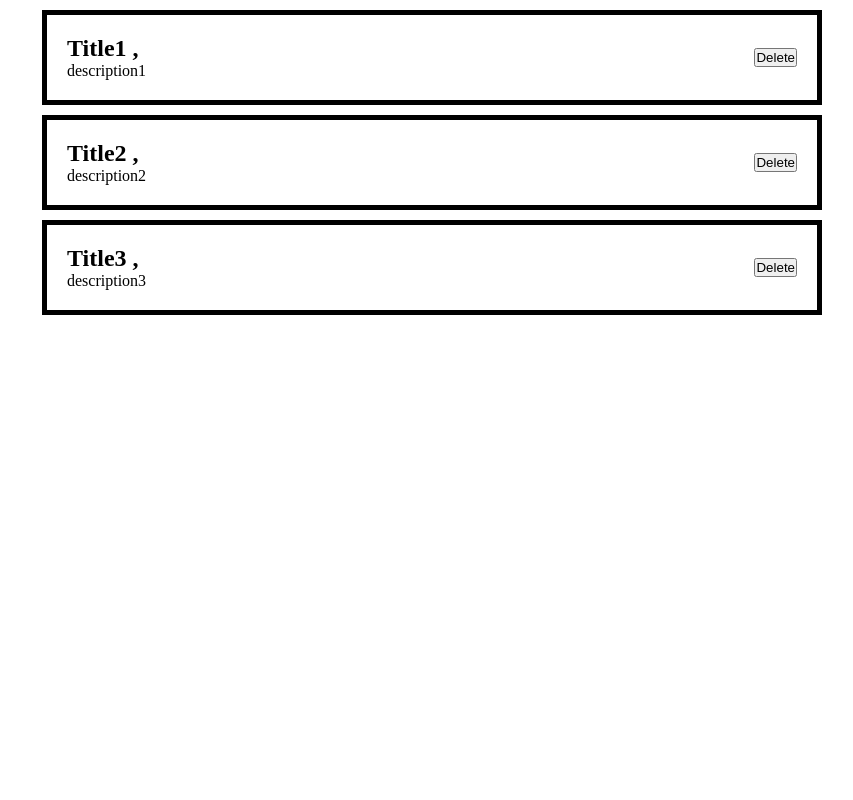
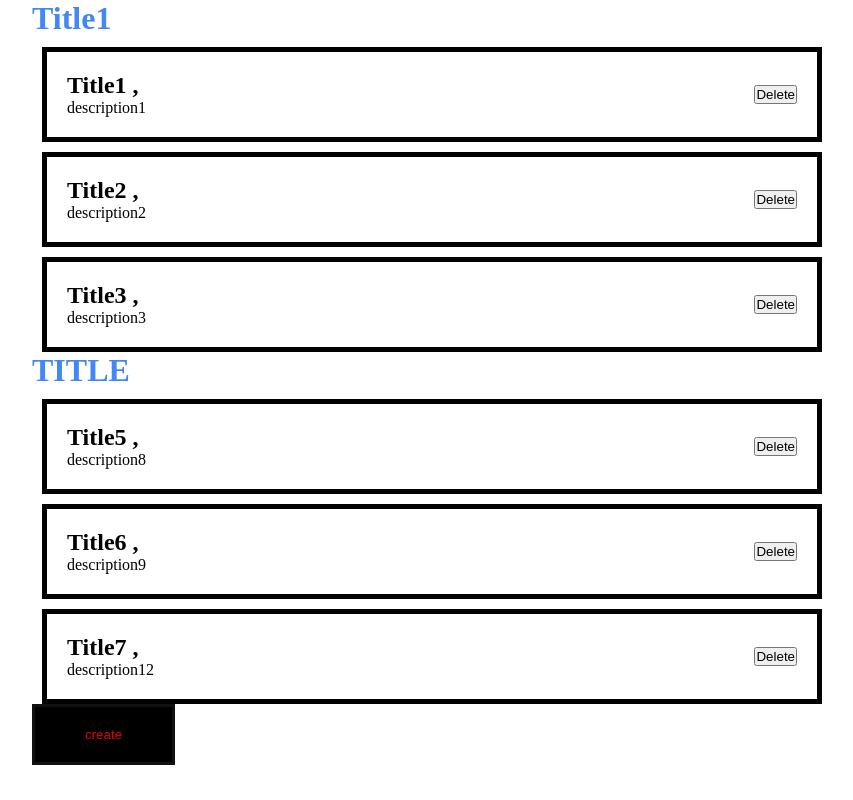
Before and after one commit to uilana/myappReact, a React (Create React App) app: page / in a window 1280 px wide. Shown: the whole page, without its empty margins (208-1061 px from the left). Built offline with nearby package versions, Linux system fonts and the light colour scheme.

Commit message:
MyButton

```diff
--- a/src/App.js
+++ b/src/App.js
@@ -1,14 +1,19 @@
 import React from "react";
 import { useState } from "react";
 import "./styles/App.css"
-import PostItem from "./components/PostItem";
-import Counter from "./components/Counter";
+import { PostList } from "./components/PostList";
+import MyButton from "./components/UI/Button/MyButton";
 function App() {
   let [value, setValue] = useState("Click on button");
   let [posts, setPosts] = useState([
         {title: "Title1", description: "description1", id:1},
         {title: "Title2", description: "description2", id:2},
         {title: "Title3", description: "description3", id:3}])
+    let [values, setValues] = useState([
+        {title: "Title5", description: "description8", id:4},
+        {title: "Title6", description: "description9", id:5},
+        {title: "Title7", description: "description12", id:6}
+    ])
   return (
     <div className="App">
       {
@@ -23,9 +28,10 @@ function App() {
         }}
       />
       <h1>{value}</h1> */}
-      {posts.map((post)=> (<PostItem post={post} key={post.id}  />))}
 
-
+      <PostList posts={posts} title={"Title1"}  />
+      <PostList posts={values} title={"TITLE"}  />
+      <MyButton disabled>create</MyButton>
     </div>
   );
 }
--- /dev/null
+++ b/src/components/PostList.jsx
@@ -0,0 +1,11 @@
+import React from 'react'
+import PostItem from './PostItem'
+export const PostList = (props) => {
+  return (
+    <div>
+        <h1 style={{ color: "#4287f5"}}>{props.title}</h1>
+        {props.posts.map((post)=> (<PostItem key={post.id} post={post}    />))}
+
+    </div>
+  )
+}
--- /dev/null
+++ b/src/components/UI/Button/MyButton.jsx
@@ -0,0 +1,7 @@
+import React from "react";
+import classes from "./MyButton.module.css"
+const Button = (props) => {
+  return (<button  className={classes.mainButton} {...props}>{props.children}</button>)
+};
+
+export default Button;
--- /dev/null
+++ b/src/components/UI/Button/MyButton.module.css
@@ -0,0 +1,7 @@
+.mainButton{
+    padding: 20px 50px;
+    color: rgb(230, 0, 0);
+    background: rgb(0, 0, 0);
+    border: 3px solid #111;
+    cursor: pointer;
+}
--- a/src/index.js
+++ b/src/index.js
@@ -20,6 +20,6 @@ import App from './App';
 
 ReactDOM.createRoot(
     document.getElementById('root')
-).render(<React.StrictMode >
+).render(
 <App / >
-</React.StrictMode>)
+)
```
Also changed, not shown: src/components/UI/Input/Input.jsx (added, +9 -0 lines).
